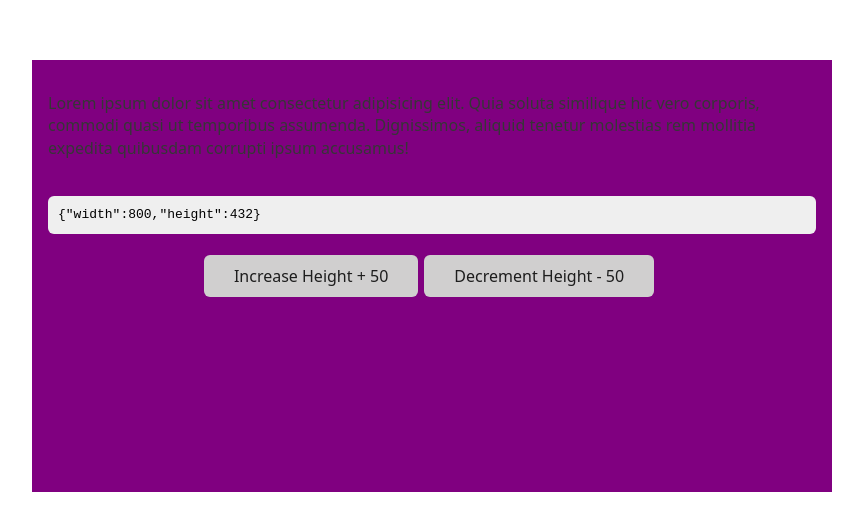
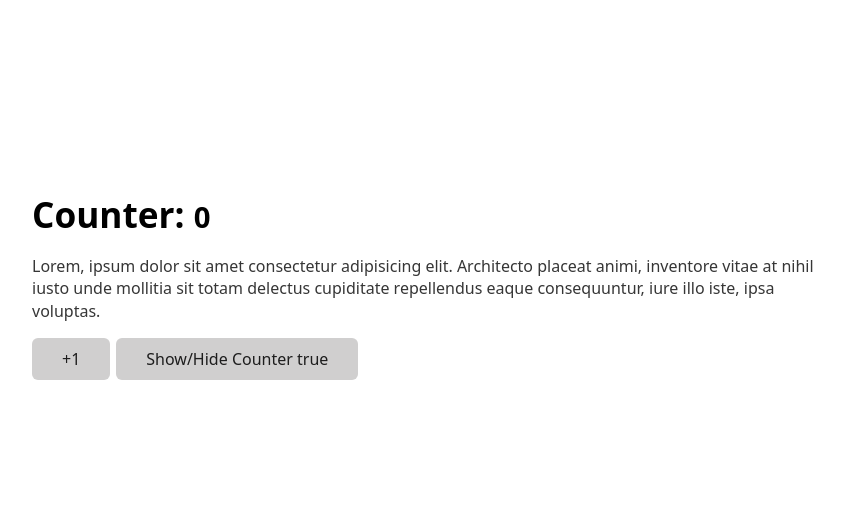
Before and after one commit to jean3102/hook-app, a React (Vite) app: page / in a window 1280 px wide. Shown: the part 144-674 px from the top of the page, without its empty margins (208-1071 px from the left). Built offline with nearby package versions, Linux system fonts and the light colour scheme.

Commit message:
feat(memo) example with memo

```diff
--- a/src/HookApp.tsx
+++ b/src/HookApp.tsx
@@ -3,8 +3,9 @@
 // import Cleanup from './useEffect/cleanup/Cleanup';
 // import FormWithCustomHook from './useEffect/form/FormWithCustomHook';
 // import FocusScreen from './useRef/FocusScreen';
+// import LayoutEffectExample from './useLayoutEffect/LayoutEffectExample';
 
-import LayoutEffectExample from './useLayoutEffect/LayoutEffectExample';
+import MemoExample from './memo/MemoExample';
 
 export default function HookApp() {
 	return (
@@ -14,8 +15,9 @@ export default function HookApp() {
 			<Cleanup /> */
 			/* <Pokemon />
 			<FocusScreen/>
+			<LayoutEffectExample />
 			 */}
-			<LayoutEffectExample />
+			 <MemoExample/>
 		</>
 	);
 }
--- /dev/null
+++ b/src/memo/Counter.tsx
@@ -0,0 +1,10 @@
+import { memo } from 'react';
+
+interface CounterProps {
+	counter: number;
+}
+
+export const Counter = memo(({ counter }: CounterProps) => {
+	console.log(`🚀avoid re-rendering if property does not change:`);
+	return <small>{counter}</small>;
+});
--- /dev/null
+++ b/src/memo/MemoExample.tsx
@@ -0,0 +1,26 @@
+import { useState } from 'react';
+import { Counter } from './Counter';
+
+export default function MemoExample() {
+	const [count, setCount] = useState(0);
+	const [showMessage, setShowMessage] = useState(true);
+	return (
+		<section>
+			<h1>
+				Counter: <Counter counter={count} />
+			</h1>
+			{showMessage && (
+				<p>
+					Lorem, ipsum dolor sit amet consectetur adipisicing elit. Architecto
+					placeat animi, inventore vitae at nihil iusto unde mollitia sit totam
+					delectus cupiditate repellendus eaque consequuntur, iure illo iste,
+					ipsa voluptas.
+				</p>
+			)}
+			<button onClick={() => setCount((prev) => prev + 1)}>+1</button>
+			<button onClick={() => setShowMessage(!showMessage)}>
+				Show/Hide Counter {JSON.stringify(showMessage)}
+			</button>
+		</section>
+	);
+}
```
